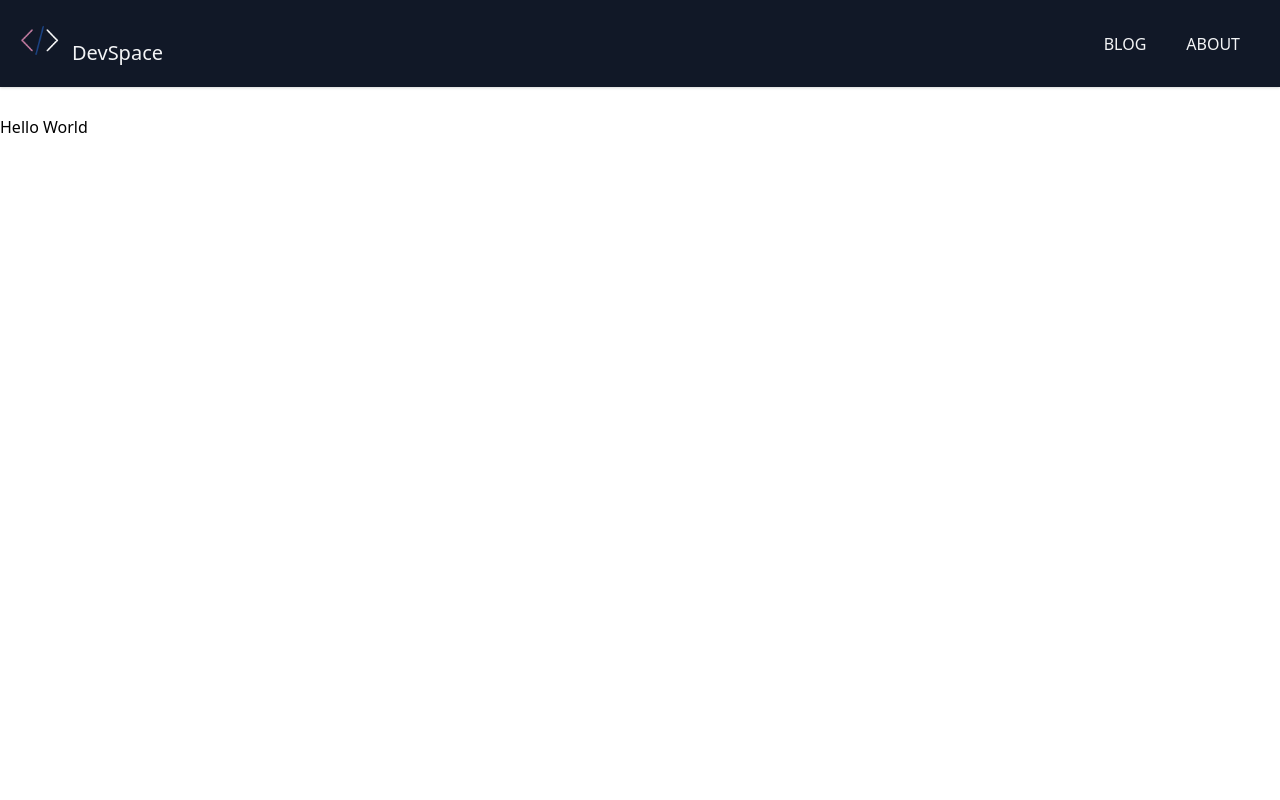
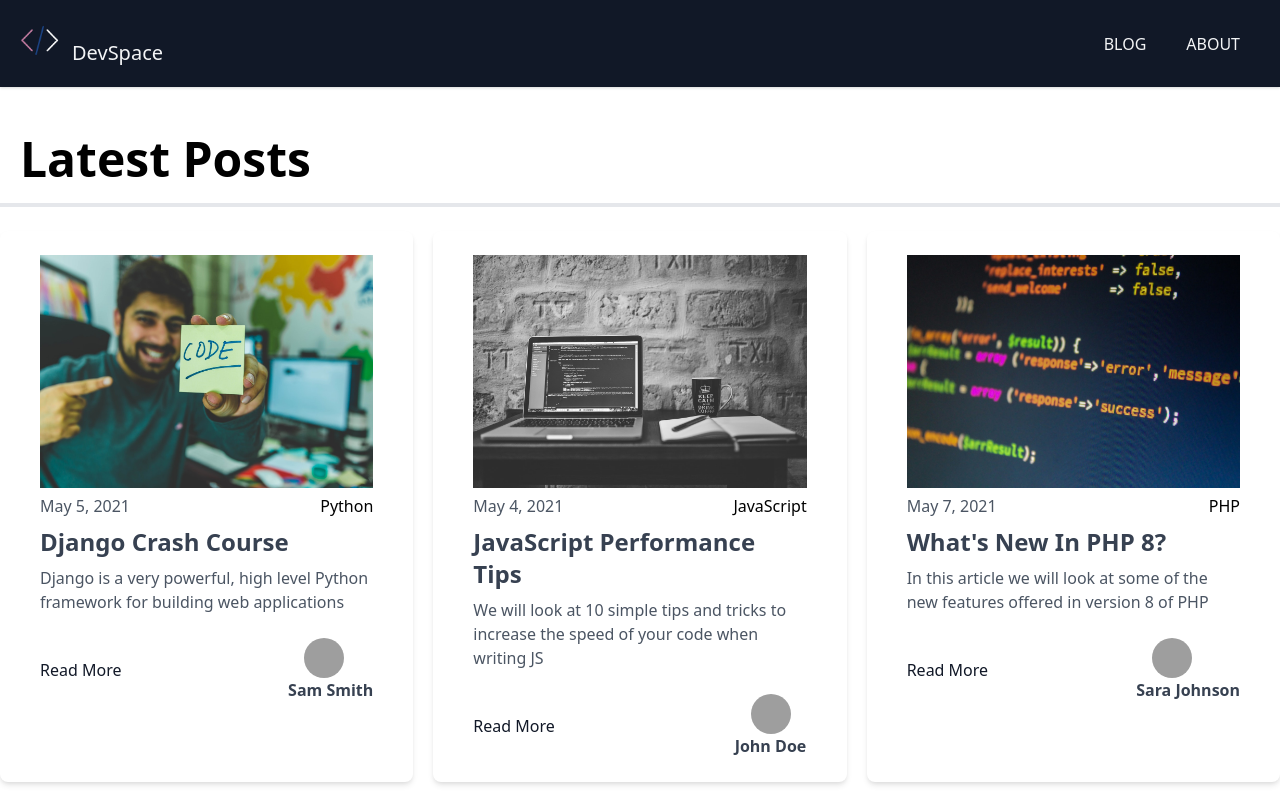
Before and after one commit to klleroy/devspace-blog, a Next.js app: page / in a window 1280 px wide. Shown: the top 800 px of the page. Built offline with nearby package versions, Linux system fonts and the light colour scheme; grey boxes are pictures that could not be loaded.

Commit message:
Display posts and authors.

```diff
--- /dev/null
+++ b/components/Post.js
@@ -0,0 +1,45 @@
+import Link from 'next/link';
+import Image from 'next/image';
+
+export default function Post({ post }) {
+	return (
+		<div className='width-full px-10 py-6 bg-white rounded-lg shadow-md mt-6'>
+			<Image
+				src={post.frontmatter.cover_image}
+				alt=''
+				height={420}
+				width={600}
+				className='mb-4'
+			/>
+
+			<div className='flex justify-between items-center'>
+				<span className='font-light text-gray-600'>
+					{post.frontmatter.date}
+				</span>
+				<div>{post.frontmatter.category}</div>
+			</div>
+			<div className='mt-2'>
+				<Link href={`/blog/${post.slug}`}>
+					<a className='text-2xl text-gray-700 font-bold hover:underline'>
+						{post.frontmatter.title}
+					</a>
+				</Link>
+				<p className='mt-2 text-gray-600'>{post.frontmatter.excerpt}</p>
+			</div>
+
+			<div className='flex justify-between items-center mt-6'>
+				<Link href={`/blog/${post.slug}`}>
+					<a className='text-gray-900 hover:text-blue-600'>Read More</a>
+				</Link>
+				<div className='flext items-center'>
+					<img
+						src={post.frontmatter.author_image}
+						alt=''
+						className='mx-4 w-10 h-10 object-cover rounded-full hidden sm:block'
+					/>
+					<h3 className='text-gray-700 font-bold'>{post.frontmatter.author}</h3>
+				</div>
+			</div>
+		</div>
+	);
+}
--- a/pages/index.js
+++ b/pages/index.js
@@ -1,12 +1,26 @@
 import fs from 'fs';
 import path from 'path';
+import Link from 'next/link';
 import matter from 'gray-matter';
 import Layout from '../components/Layout';
+import Post from '../components/Post';
 
 export default function HomePage({ posts }) {
 	return (
 		<Layout>
-			<h1>Hello World</h1>
+			<h1 className='text-5xl border-b-4 p-5 font-bold'>Latest Posts</h1>
+
+			<div className='grid md:grid-cols-2 lg:grid-cols-3 gap-5'>
+				{posts.map((post, index) => (
+					<Post key={index} post={post} />
+				))}
+			</div>
+
+			<Link href='/blog'>
+				<a className='block text-center border border-gray-500 text-gray-800 rounded-md py-4 my-5 transition duration-500 ease select-none hover:text-white hover:bg-gray-900 focus:outline-none focus:shadow-outline w-full'>
+					All Posts
+				</a>
+			</Link>
 		</Layout>
 	);
 }
```
